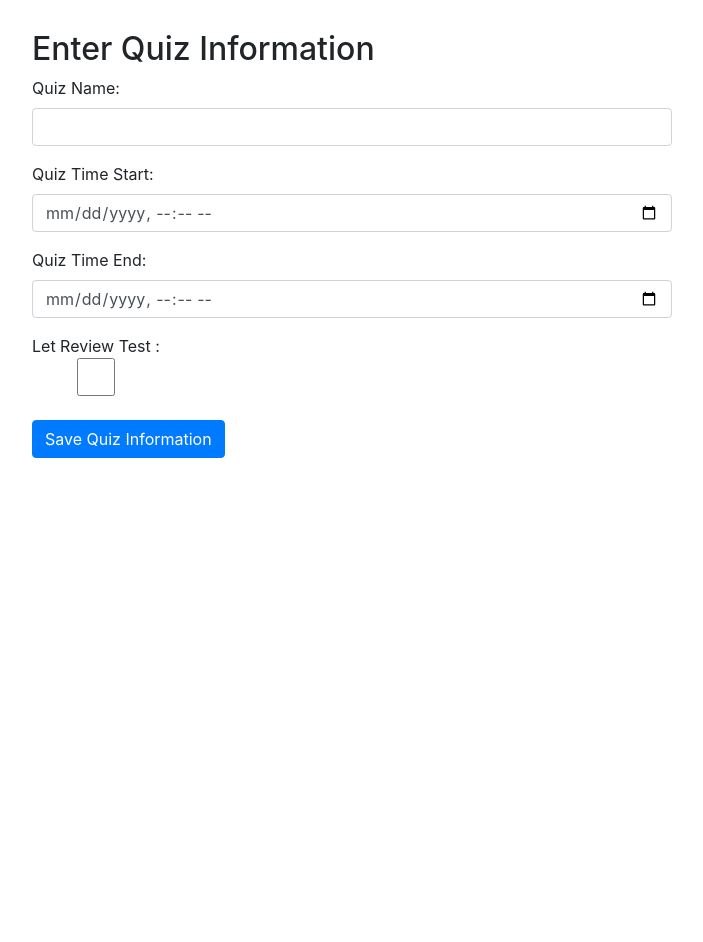
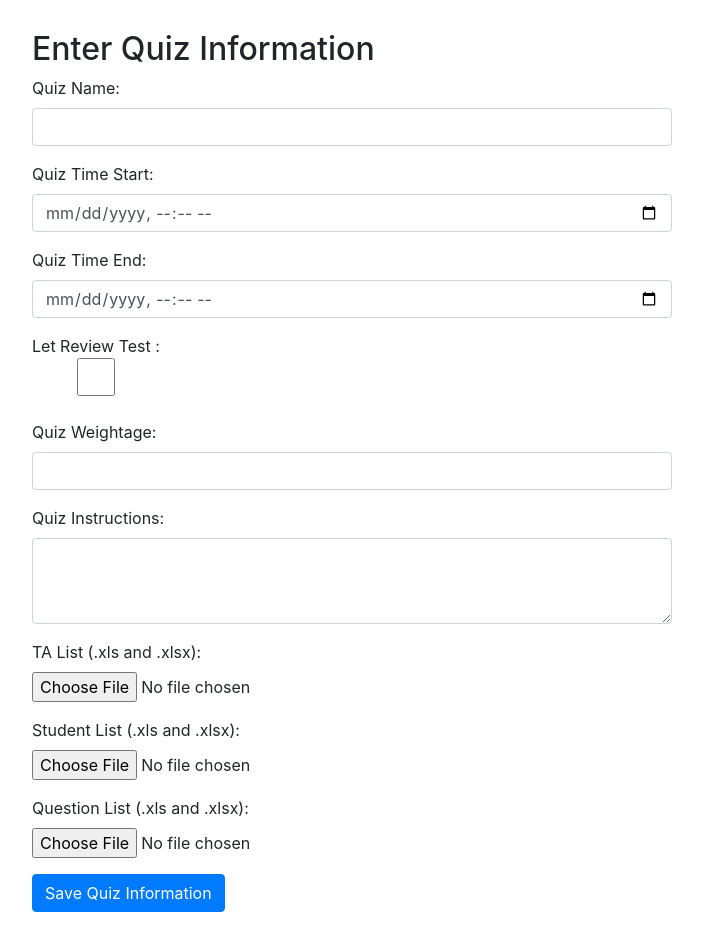
Before and after one commit to aryanDhakad/semV, a React (Create React App) app: page /create-quiz-form in a window 1280 px wide. Shown: the whole page, without its empty margins (83-786 px from the left). Before the commit the page ends 800 px from the top, so only its background shows below. Built offline with nearby package versions, Linux system fonts and the light colour scheme; no server answers.

Commit message:
Update createQuizForm.js
Now createQuizForm reads questions from excel file

```diff
--- a/src/components/createQuizForm.js
+++ b/src/components/createQuizForm.js
@@ -4,11 +4,11 @@ import "bootstrap/dist/css/bootstrap.css";
 import { useHistory } from "react-router-dom";
 import Form from "react-bootstrap/Form";
 import Button from "react-bootstrap/Button";
-import { v4 as uuid4 } from "uuid";
 import { db } from "../firebase";
 import { useAuth } from "../contexts/AuthContext";
 function CreateQuizForm() {
   const { setQuizInfo, quizInfo } = useAuth();
+  const { currentUser } = useAuth();
   const history = useHistory();
   const [info, setInfo] = useState({
     quizUUID: "",
@@ -19,26 +19,21 @@ function CreateQuizForm() {
     quizTimeStart: "",
     quizTimeEnd: "",
     quizLetReview: false,
-    questionIsAttempted: false,
     quizWeightage: "",
     quizTaEmailList: [],
-    quizStudentEmailList: [],
+    quizStudentEmailList: []
   });
 
   let taEmailList = [];
   let studentEmailList = [];
+
+  let questionList = [];
+  const questionListRef = useRef([]);
+
   const taEmailListRef = useRef([]);
   const studentEmailListRef = useRef([]);
-  // const quizInstructionsRef = useRef("");
-  const [loading, setLoading] = useState(true);
-
-  useEffect(() => {
-    setLoading(true);
-    if (quizInfo.quizUUID !== "default") {
-      setInfo(quizInfo);
-    }
-    setLoading(false);
-  }, [quizInfo]);
+  const [loading, setLoading] = useState(false);
+  const [error, setError] = useState(null);
 
   function handleChange(e) {
     const { name, value } = e.target;
@@ -71,6 +66,7 @@ function CreateQuizForm() {
         for (let i = 0; i < jsArray.length; i++) {
           taEmailList.push(jsArray[i].Email);
         }
+        taEmailListRef.current = taEmailList;
       } else if (
         file.name === "student-list.xlsx" ||
         file.name === "student-list.xls"
@@ -79,42 +75,100 @@ function CreateQuizForm() {
         for (let i = 0; i < jsArray.length; i++) {
           studentEmailList.push(jsArray[i].Email);
         }
-      }
+        studentEmailListRef.current = studentEmailList;
+      } else {
+          questionList.length = 0;
+          for (let i = 0; i < jsArray.length; i++) {
+            let questionTemp = {};
+            let questionNo = jsArray[i].questionNo.toString();
+            let questionContent = jsArray[i].questionContent;
+            let questionOption = jsArray[i].questionOption;
+            let optionContent = jsArray[i].optionContent;
+            let optionIsCorrect = jsArray[i].optionIsCorrect;
+            let optionWeightage = jsArray[i].optionWeightage.toString();
+            let isMultiCorrect = jsArray[i].isMultiCorrect;
 
-      taEmailListRef.current = taEmailList;
-      studentEmailListRef.current = studentEmailList;
+            let questionOptionArr = questionOption.split(",");
+            let optionContentArr = optionContent.split(",,")
+            let optionWeightageArr = optionWeightage.split(",")
+            let optionIsCorrectArr = optionIsCorrect.split(",")
+
+            let allOptions = [];
+            for(var x=0; x<questionOptionArr.length; x++){
+              allOptions.push({
+                optionContent: optionContentArr[x],
+                optionIsCorrect: (optionIsCorrectArr[x]==="True") ? true : false,
+                optionWeightage: optionWeightageArr[x],
+                optionIsSelected: false,
+              });
+            }
+            questionTemp = {
+              questionNo: questionNo,
+              questionContent: questionContent,
+              questionOptions: allOptions,
+              questionIsAttempted: false,
+              questionIsMarked: false,
+            }
+            questionList.push(questionTemp);
+          }
+          questionListRef.current = questionList;
+        }
     };
 
     setLoading(true);
     reader.readAsArrayBuffer(file);
   }, []);
 
+  // Making random string for uuid
+  function makeId(length) {
+    var result           = '';
+    var characters       = 'ABCDEFGHIJKLMNOPQRSTUVWXYZabcdefghijklmnopqrstuvwxyz0123456789';
+    var charactersLength = characters.length;
+    for ( var i = 0; i < length; i++ ) {
+      result += characters.charAt(Math.floor(Math.random() * charactersLength));
+    }
+    return result;
+  }
+
   // Submitting values
   async function handleSubmit(e) {
     e.preventDefault();
-    setLoading(true);
 
     // generating uuid
-    info.quizUUID = info.quizUUID ? info.quizUUID : uuid4();
+    var tempUUID = info.quizName.split(" ")[0].concat(makeId(5))
+    info.quizUUID = info.quizUUID ? info.quizUUID : tempUUID;
+    // console.log("tempUUID: " + tempUUID);
+    var quizQuestionList = questionListRef.current;
+    console.log(quizQuestionList)
 
+    if(quizQuestionList.length === 0){
+      setError("No questions provided!");
+      return;
+    }
+
+    info.quizStudentEmailList = studentEmailListRef.current;
+    info.quizTaEmailList = taEmailListRef.current;
+    info.instructorName = currentUser.displayName;
+    info.instructorEmail = currentUser.email;
     // final quiz information
     await db
       .collection("quizInfo")
       .doc(info.quizUUID)
-      .set(info)
+      .set(Object.assign({}, info))
       .then(() => {
         console.log("Created quiz");
         setQuizInfo(info);
-        history.push("/create-quiz");
       });
 
-    setLoading(false);
+      for(var y=0; y<quizQuestionList.length; y++){
+        await db
+        .collection(`quizInfo/${info.quizUUID}/questions`)
+        .doc((quizQuestionList[y].questionNo).toString())
+        .set(quizQuestionList[y]);
+      }
+      history.push("/create-quiz");
   }
 
-  if (loading) {
-    return <h3>Loading ....</h3>;
-  }
-  // console.log(info);
   return (
     <div style={{ display: "block", width: 700, padding: 30 }}>
       <h2>Enter Quiz Information</h2>
@@ -184,7 +238,7 @@ function CreateQuizForm() {
             />
           </Form.Label>
         </Form.Group>
-        {/* <Form.Group controlId="exampleForm.ControlInput1">
+        <Form.Group controlId="exampleForm.ControlInput1">
           <Form.Label>Quiz Weightage:</Form.Label>
           <Form.Control
             type="text"
@@ -203,6 +257,7 @@ function CreateQuizForm() {
             // defaultValue="Enter instructions here..."
             onChange={handleChange}
           />
+
         </Form.Group>
         <Form.Group controlId="formFile">
           <Form.Label>TA List (.xls and .xlsx):</Form.Label>
@@ -221,7 +276,17 @@ function CreateQuizForm() {
             ref={studentEmailListRef}
             onChange={handleFileChange}
           />
-        </Form.Group> */}
+        </Form.Group>
+
+        <Form.Group controlId="formFile">
+          <Form.Label>Question List (.xls and .xlsx):</Form.Label>
+          <Form.Control
+            type="file"
+            name="questionList"
+            ref={questionListRef}
+            onChange={handleFileChange}
+          />
+        </Form.Group>
 
         <Button variant="primary" type="submit">
           Save Quiz Information
```
